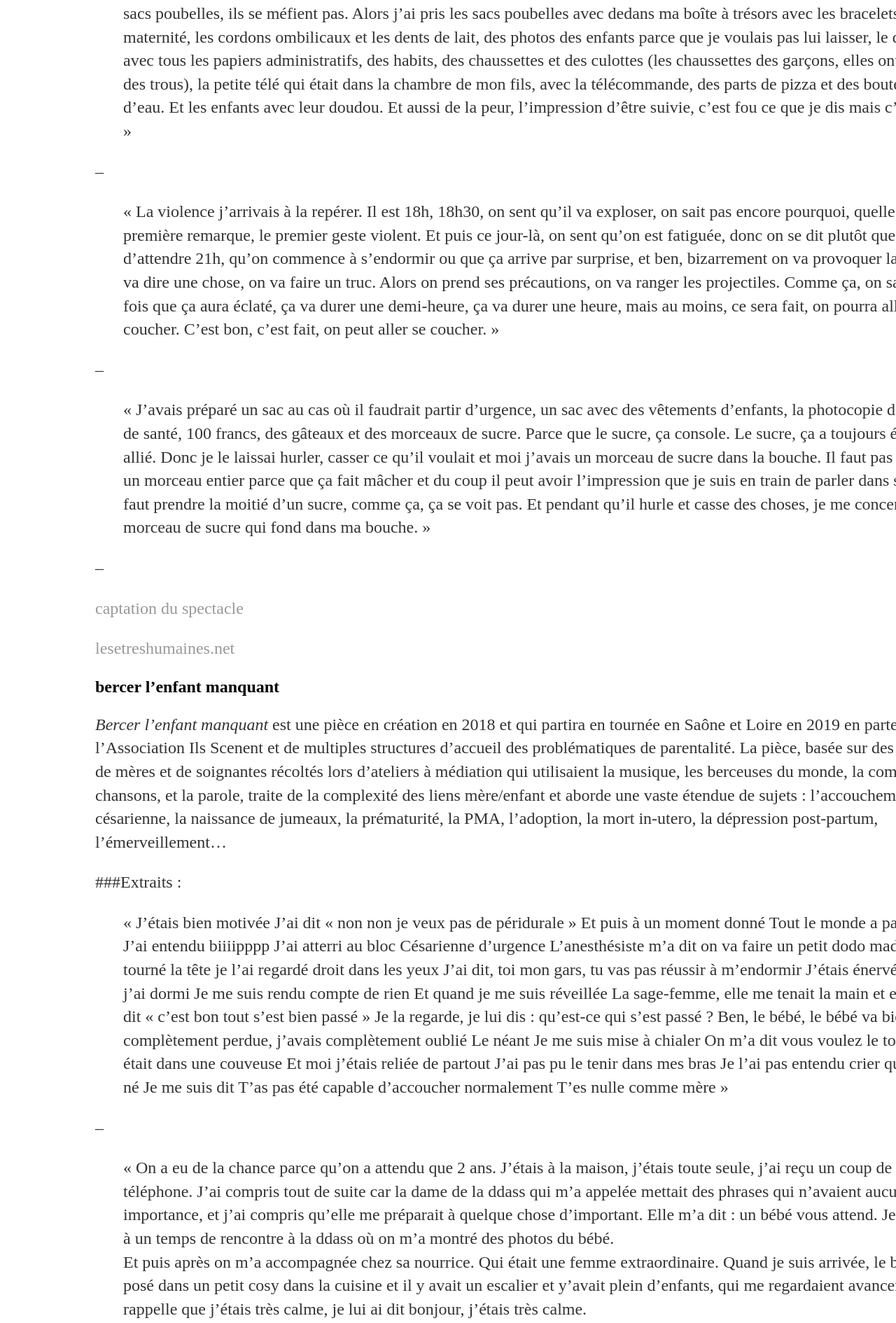
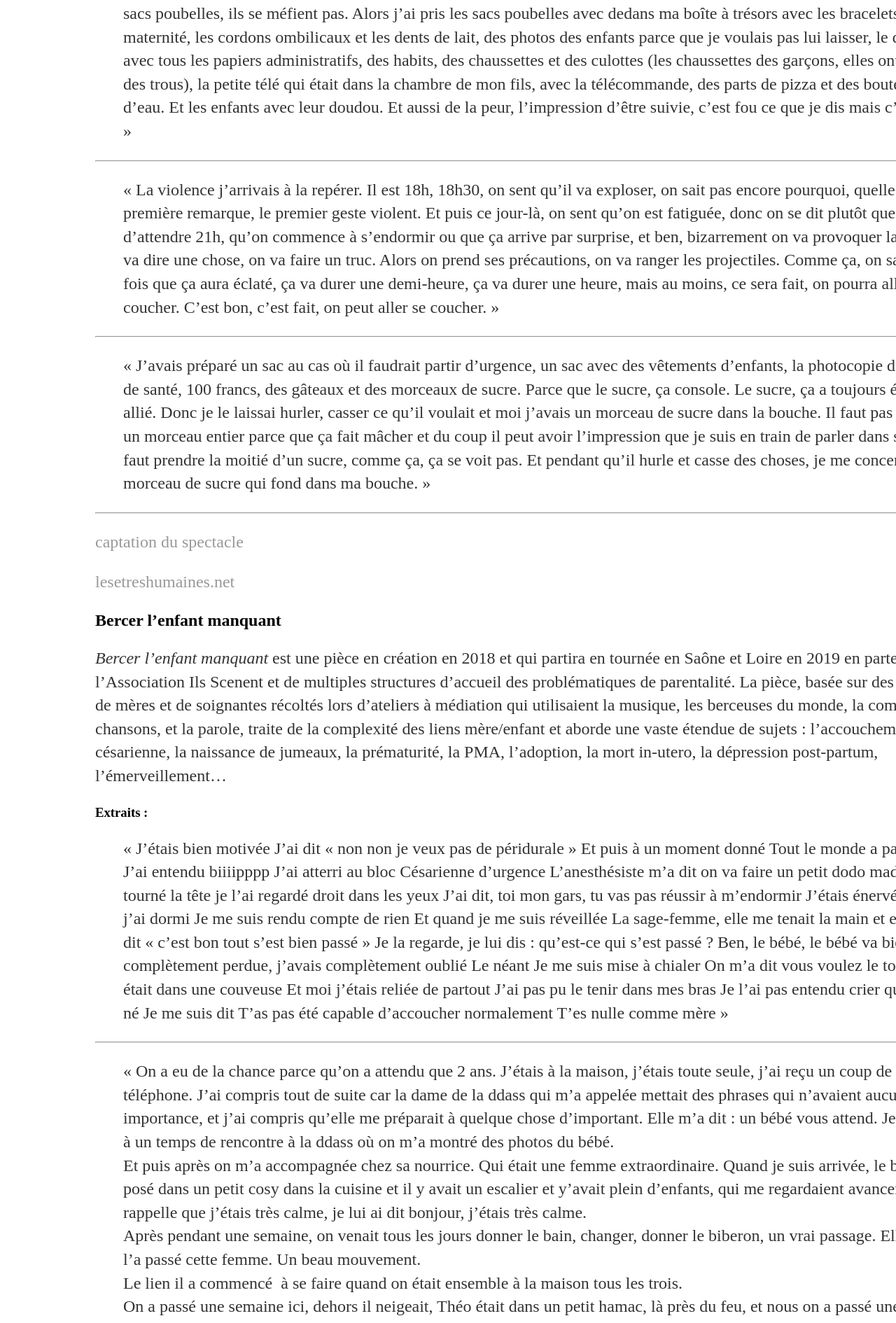
Before and after one commit to leshnik/revertouthaut, a Jekyll site: the page built from spectacles.md, in a window 1280 px wide. Shown: the part 850-2740 px from the top of the page at 70% size. Built offline with Jekyll 4.4.1, drawn with Linux system fonts in a browser that asks for light colours; some of the changed text lies outside the part shown.

Commit message:
Add extra dash to make break lines extend across the page in between extraits. Improve paragraphing of the 'je n'arrivais plus à croire' text.

```diff
--- a/spectacles.md
+++ b/spectacles.md
@@ -13,23 +13,23 @@ title: Spectacles Vivants
 
 >« Quand c’est le moment de partir, c’est le moment. Le pire c’est que c’était prévu, on m’appelle le matin, on me dit : “y’a une place, est-ce que vous pouvez venir ?" J’ai dit, ce soir je suis là. J’avais fait en sorte de tout laver, de tout laisser à portée de main, et hop, une fois qu’il partirait au travail, tout dans les sacs poubelles. Les hommes, ils se rendent pas compte des sacs poubelles, ils se méfient pas. Alors j’ai pris les sacs poubelles avec dedans ma boîte à trésors avec les bracelets de la maternité, les cordons ombilicaux et les dents de lait, des photos des enfants parce que je voulais pas lui laisser, le dossier avec tous les papiers administratifs, des habits, des chaussettes et des culottes (les chaussettes des garçons, elles ont toujours des trous), la petite télé qui était dans la chambre de mon fils, avec la télécommande, des parts de pizza et des bouteilles d’eau. Et les enfants avec leur doudou. Et aussi de la peur, l’impression d’être suivie, c’est fou ce que je dis mais c’est vrai. »
 
---
+----
 >« La violence j'arrivais à la repérer. Il est 18h, 18h30, on sent qu'il va exploser, on sait pas encore pourquoi, quelle sera la première remarque, le premier geste violent. Et puis ce jour-là, on sent qu’on est fatiguée, donc on se dit plutôt que d'attendre 21h, qu’on commence à s'endormir ou que ça arrive par surprise, et ben, bizarrement on va provoquer la crise, on va dire une chose, on va faire un truc. Alors on prend ses précautions, on va ranger les projectiles. Comme ça, on sait, une fois que ça aura éclaté, ça va durer une demi-heure, ça va durer une heure, mais au moins, ce sera fait, on pourra aller se coucher. C’est bon, c’est fait, on peut aller se coucher. »
 
---
+----
 >« J'avais préparé un sac au cas où il faudrait partir d'urgence, un sac avec des vêtements d'enfants, la photocopie des carnets de santé, 100 francs, des gâteaux et des morceaux de sucre. Parce que le sucre, ça console. Le sucre, ça a toujours été mon allié. Donc je le laissai hurler, casser ce qu'il voulait et moi j'avais un morceau de sucre dans la bouche. Il faut pas prendre un morceau entier parce que ça fait mâcher et du coup il peut avoir l'impression que je suis en train de parler dans son dos. Il faut prendre la moitié d'un sucre, comme ça, ça se voit pas. Et pendant qu'il hurle et casse des choses,  je me concentre sur le morceau de sucre qui fond dans ma bouche. »
 
---
+----
 
 [captation du spectacle](https://vimeo.com/144494122)
 
 [lesetreshumaines.net](http://lesetreshumaines.net)
 
 
-## bercer l'enfant manquant
+## Bercer l'enfant manquant
 *Bercer l’enfant manquant* est une pièce en création en 2018 et qui partira en tournée en Saône et Loire en 2019  en partenariat avec l’Association Ils Scenent et de multiples structures d’accueil des problématiques de parentalité. La pièce, basée sur des témoignages de mères et de soignantes récoltés lors d’ateliers à médiation qui utilisaient la musique, les berceuses du monde, la composition de chansons, et la parole, traite de la complexité des liens mère/enfant et aborde une vaste étendue de sujets : l’accouchement, la césarienne, la naissance de jumeaux, la prématurité, la PMA, l’adoption, la mort in-utero, la dépression post-partum, l’émerveillement...
 
-###Extraits :
+### Extraits :
 
 >« J’étais bien motivée
 J’ai dit « non non je veux pas de péridurale »
@@ -61,8 +61,8 @@ T’as pas été capable d’accoucher normalement
 T’es nulle comme mère »
 {: .teal}
 
---
 
+----
 
 >« On a eu de la chance parce qu’on a attendu que 2 ans. J’étais à la maison, j’étais toute seule, j’ai reçu un coup de téléphone. J’ai compris tout de suite car la dame de la ddass qui m’a appelée mettait des phrases qui n’avaient aucune importance, et j’ai compris qu’elle me préparait à quelque chose d’important. Elle m’a dit : un bébé vous attend. Je suis allée à un temps de rencontre à la ddass où on m’a montré des photos du bébé.
 Et puis après on m’a accompagnée chez sa nourrice. Qui était une femme extraordinaire. Quand je suis arrivée, le bébé était posé dans un petit cosy dans la cuisine et il y avait un escalier et y’avait plein d’enfants, qui me regardaient avancer. Je me rappelle que j’étais très calme, je lui ai dit bonjour, j’étais très calme.
@@ -70,7 +70,7 @@ Après pendant une semaine, on venait tous les jours donner le bain, changer, do
 Le lien il a commencé  à se faire quand on était ensemble à la maison tous les trois.
 On a passé une semaine ici, dehors il neigeait, Théo était dans un petit hamac, là près du feu, et nous on a passé une semaine à le regarder. On s’est fait comme une grossesse en accéléré. Dans un espèce de cocon. On faisait rien, il neigeait et on le regardait. »
 
---
+----
 
 >« Je n’arrivais plus à croire à l’existence de ce bébé
 Ce bébé n’existait plus
@@ -88,9 +88,9 @@ Mais je ne ressentais rien
 Un jour, je le promenais au parc dans sa poussette,
 Y’avait du vent. Le bébé me regardait et je me suis dit : la seule chose que je suis capable de ressentir, c’est le souffle de vent dans mes cheveux. »
 
---
+----
 >« Ce qui m’étonne toujours, c’est que le bébé soit tout bien fini, tout bien fait, il a déjà une histoire, donc on se demande d’où il vient cet enfant. Parce que bon, deux cellules qui font deux quatre huit, oui d’accord mais il vient d’où ? L’impression qu’il vient d’un autre monde, tu vois, qu’il porte en lui quelque chose de mystérieux, par son regard, un peu perdu, un peu vague, qu’est-ce qu’il y a dans ce cerveau ? qu’est-ce qu’il élabore ? Qu’est-ce qu’il ressent ? est-ce qu’il pense à des choses ? est-ce qu’il rêve ? Quand il dort mais qu’il fait des sourires, qu’est-ce qui se passe pour qu’il sourit, y’a des images dans sa tête ? En fait, je me dis qu’un bébé, c’est comme un livre qu’on ouvre, comme un livre qu’on déplie. »
 
-## L'Hibernance des bêtes
+## L'hibernance des bêtes
 
-*l’hibernance des bêtes*, lectures mises en musique de textes écrits lors d’ateliers d’écriture organisés dans le cadre de travail social et relatant de rencontres entre travailleurs sociaux et usagers particulièrement marquantes. Pour 2019.
+*L’hibernance des bêtes*, lectures mises en musique de textes écrits lors d’ateliers d’écriture organisés dans le cadre de travail social et relatant de rencontres entre travailleurs sociaux et usagers particulièrement marquantes. Pour 2019.
```
